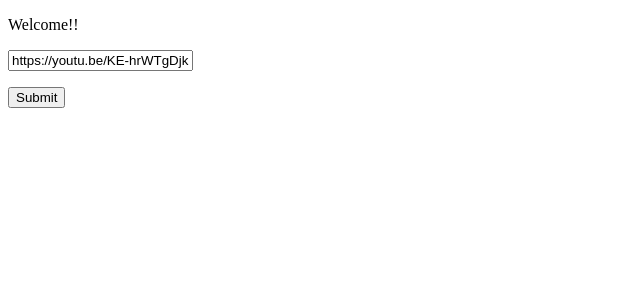
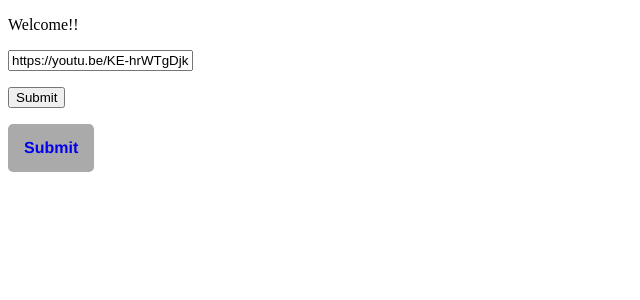
Before and after one commit to arathee2/video-based-nlp, a Flask app: page / in a window 1280 px wide. Shown: the top 300 px of the page, without its empty margins (0-640 px from the left). Run offline with Flask 2, Linux system fonts and the light colour scheme.

Commit message:
add css styling to submit button

```diff
--- a/app/templates/home.html
+++ b/app/templates/home.html
@@ -3,9 +3,8 @@
 <html lang="en">
 <head>
   <meta charset="utf-8">
-
+  <link rel="stylesheet" href="style.css">
   <title>Video-based NLP</title>
-
 </head>
 
 <body>
@@ -14,6 +13,7 @@
         <p></p>
         <p><input type="text" value="{{default_url}}"></input></p>
         <p><input type="submit" value="Submit"></input></p>
+        <a href="#!" class="button">Submit</a>
     </form>
 </body>
 </html>
--- /dev/null
+++ b/app/templates/style.css
@@ -0,0 +1,31 @@
+.button {
+	display: inline-block;
+	margin: 0;
+	padding: 0.75rem 1rem;
+	border: 0;
+	border-radius: 0.317rem;
+	background-color: #aaa;
+	color: ##005b96;
+	text-decoration: none;
+	font-weight: 700;
+	font-size: 1rem;
+	line-height: 1.5;
+	font-family: "Helvetica Neue", Arial, sans-serif;
+	cursor: pointer;
+	-webkit-appearance: none;
+	-webkit-font-smoothing: antialiased;
+}
+
+.button:hover {
+	opacity: 0.85;
+}
+
+.button:active {
+	box-shadow: inset 0 3px 4px hsla(0, 0%, 0%, 0.2);
+}
+
+.button:focus {
+	outline: thin dotted #444;
+	outline: 5px auto -webkit-focus-ring-color;
+	outline-offset: -2px;
+}
```
